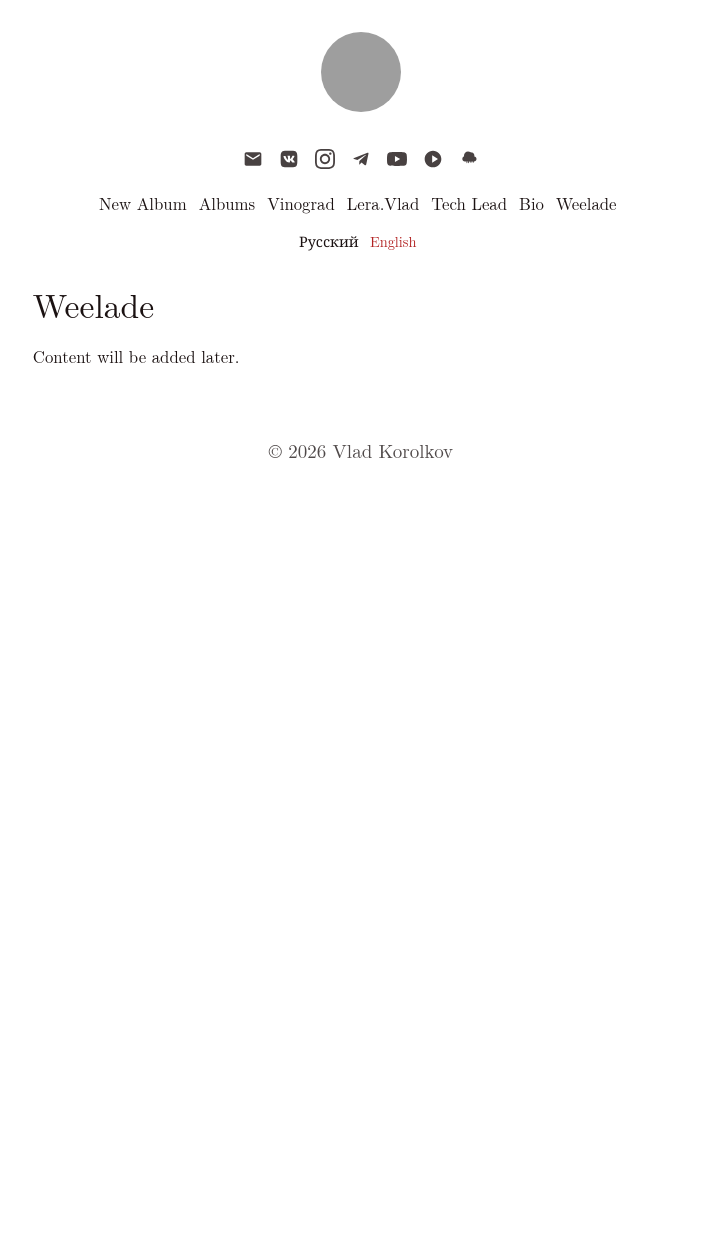
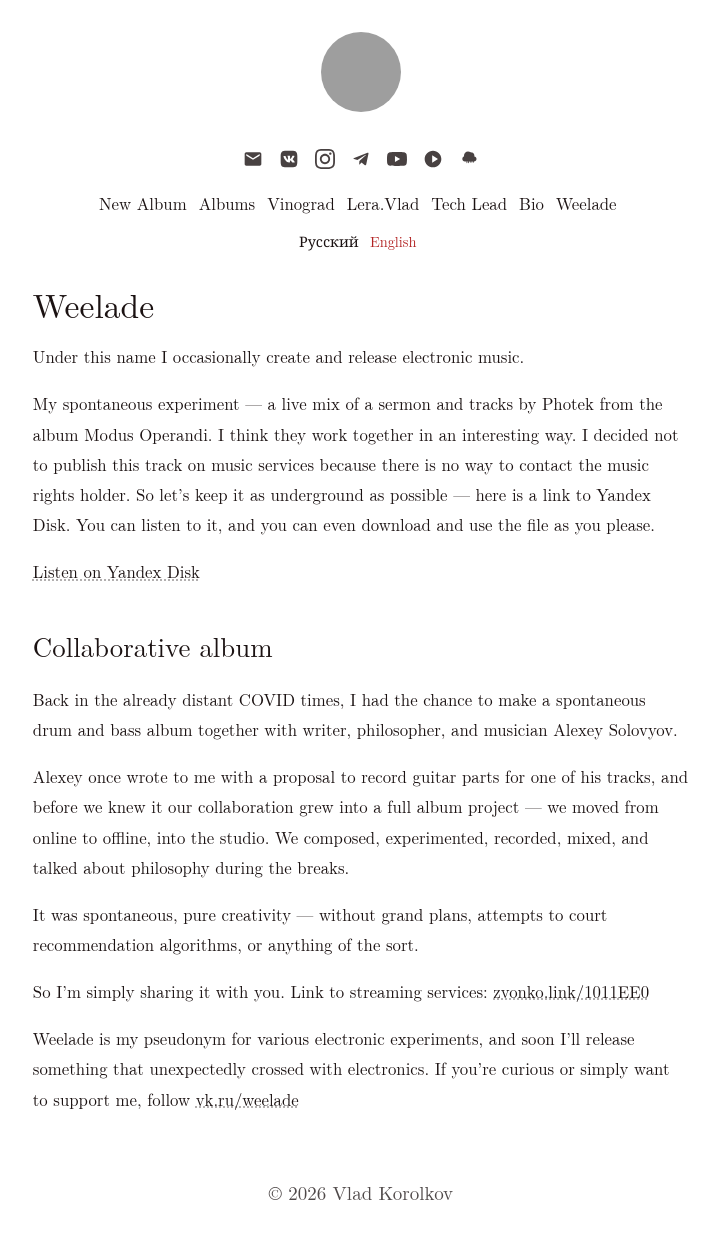
Before and after one commit to vladkorolkov/vladkorolkov-music, a Jekyll site: the page built from en/weelade.md, in a window 1280 px wide. Shown: the whole page, without its empty margins (279-997 px from the left). Built offline with Jekyll 4.4.1, drawn with Linux system fonts in a browser that asks for light colours; before the commit the page ends 900 px from its top, so only the background shows below that; grey boxes are pictures that could not be loaded.

Commit message:
Add full Weelade content from old site (EN)

```diff
--- a/en/weelade.md
+++ b/en/weelade.md
@@ -6,4 +6,20 @@ lang: en
 
 # Weelade
 
-Content will be added later.
+Under this name I occasionally create and release electronic music.
+
+My spontaneous experiment — a live mix of a sermon and tracks by Photek from the album Modus Operandi. I think they work together in an interesting way. I decided not to publish this track on music services because there is no way to contact the music rights holder. So let’s keep it as underground as possible — here is a link to Yandex Disk. You can listen to it, and you can even download and use the file as you please.
+
+<a href="https://disk.yandex.ru/d/8vIIzsOSylpwLQ" class="external" target="_blank" rel="noopener">Listen on Yandex Disk</a>
+
+## Collaborative album
+
+Back in the already distant COVID times, I had the chance to make a spontaneous drum and bass album together with writer, philosopher, and musician Alexey Solovyov.
+
+Alexey once wrote to me with a proposal to record guitar parts for one of his tracks, and before we knew it our collaboration grew into a full album project — we moved from online to offline, into the studio. We composed, experimented, recorded, mixed, and talked about philosophy during the breaks.
+
+It was spontaneous, pure creativity — without grand plans, attempts to court recommendation algorithms, or anything of the sort.
+
+So I’m simply sharing it with you. Link to streaming services: <a href="https://zvonko.link/1011EE0" class="external" target="_blank" rel="noopener">zvonko.link/1011EE0</a>
+
+Weelade is my pseudonym for various electronic experiments, and soon I’ll release something that unexpectedly crossed with electronics. If you’re curious or simply want to support me, follow <a href="https://vk.ru/weelade" class="external" target="_blank" rel="noopener">vk.ru/weelade</a>
```
